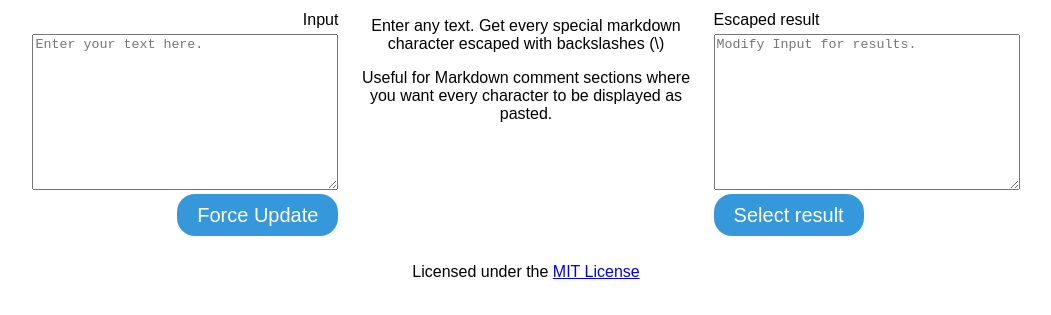
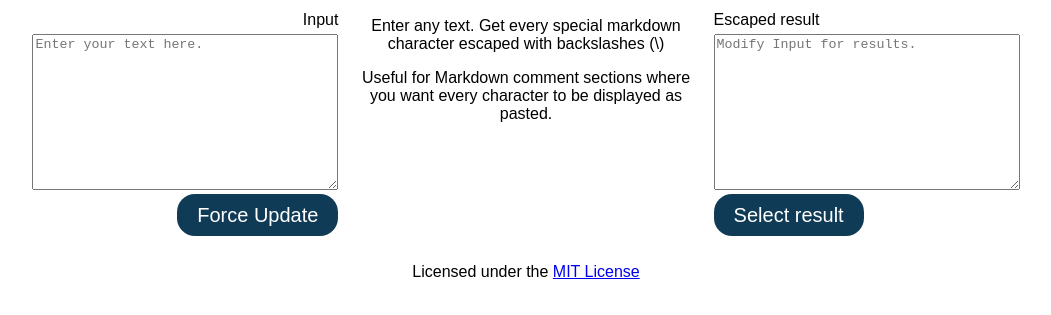
Before and after one commit to Playacem/Playacem.github.io, a plain HTML site: page escape/index.html in a window 1280 px wide. Shown: the part 97-412 px from the top of the page, without its empty margins (114-1165 px from the left). Drawn offline with nearby package versions, Linux system fonts and the light colour scheme.

Commit message:
Update jQuery and improve contrast

```diff
--- a/escape/index.html
+++ b/escape/index.html
@@ -4,10 +4,11 @@
 <head>
     <meta charset="utf-8">
     <meta name="viewport" content="width=device-width, initial-scale=1.0">
+    <meta name="Description" content="Escapes special characters in your text, so it can appear on sites just as it was written.">
     <title>Escape Everything</title>
     <link rel="stylesheet" href="../stylesheets/main.css">
     <link rel="stylesheet" href="flexbox.css">
-    <script src="https://ajax.googleapis.com/ajax/libs/jquery/2.1.4/jquery.min.js">
+    <script src="https://ajax.googleapis.com/ajax/libs/jquery/3.3.1/jquery.min.js">
     </script>
 </head>
 
--- a/stylesheets/main.css
+++ b/stylesheets/main.css
@@ -11,7 +11,7 @@ footer {
 }
 
 .button {
-    background: #3498db;
+    background: #103B56;
     border-radius: 18px;
     color: #ffffff;
     font-size: 20px;
@@ -20,6 +20,6 @@ footer {
 }
 
 .button:hover {
-    background: #3cb0fd;
+    background: #165883;
     text-decoration: none;
 }
```
Also changed, not shown: index.html (+1 -0 lines), license.html (+1 -0 lines), playground/google/charts-api.html (+1 -1 lines), 1 other file.
